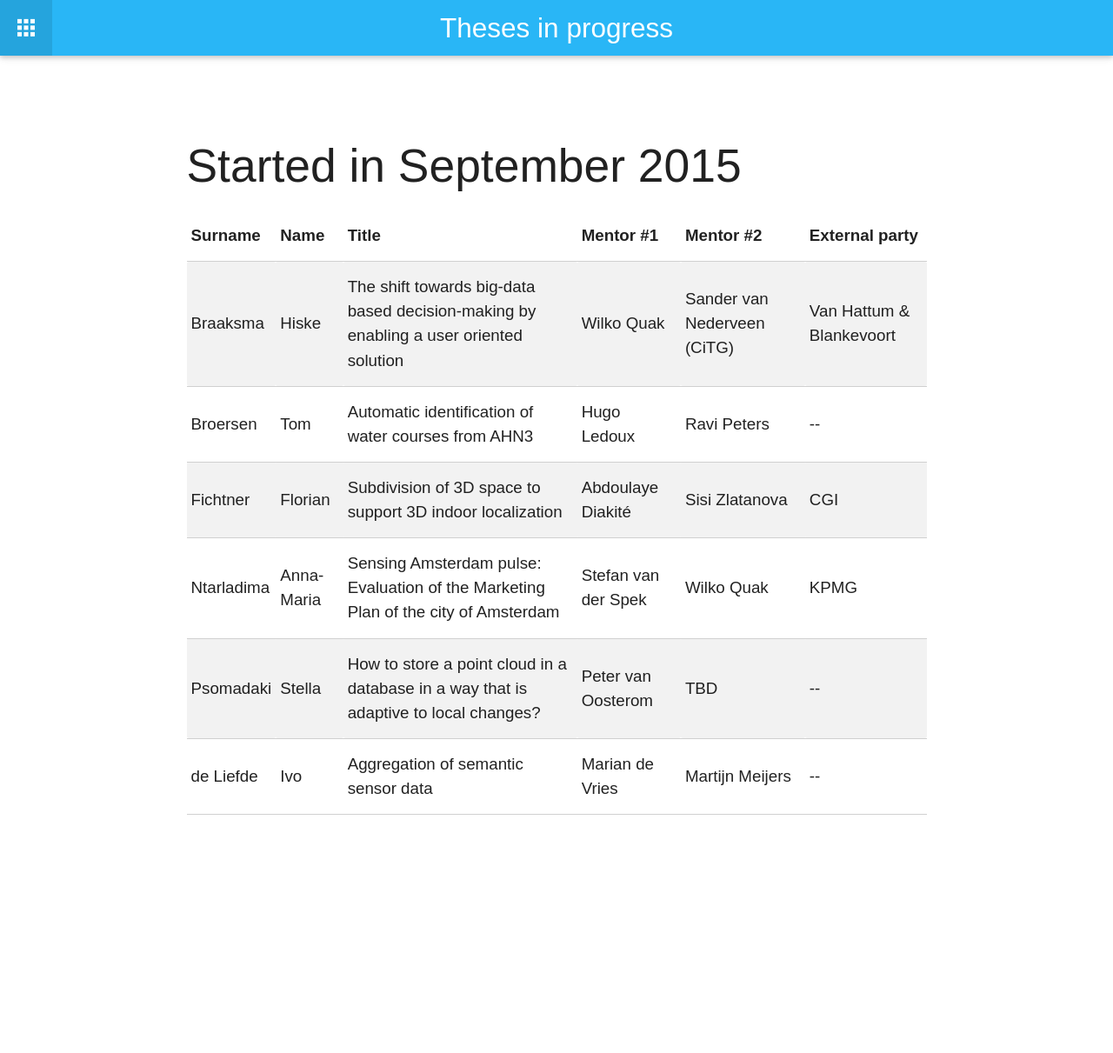
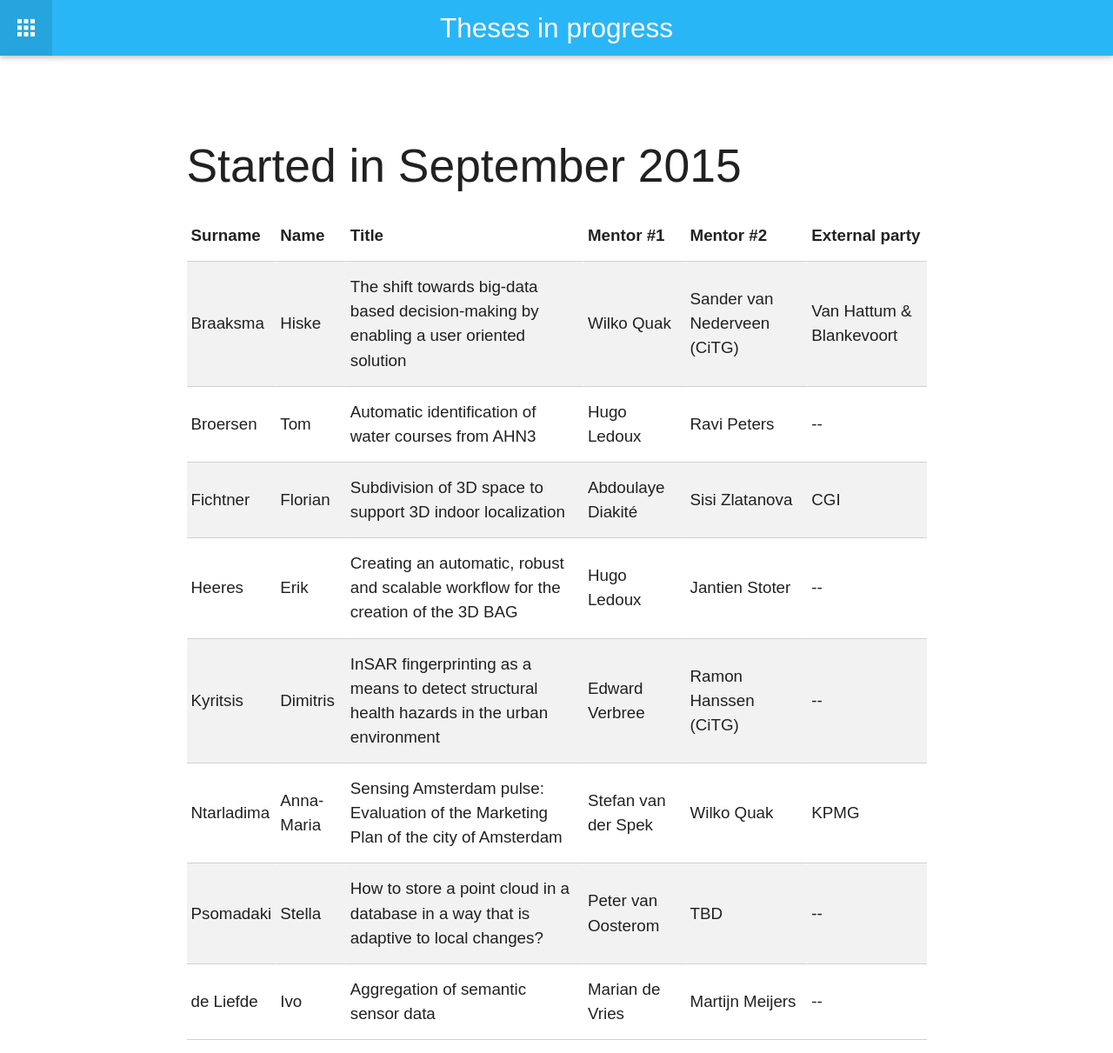
Before and after one commit to tudelft3d/geo2020, a Jekyll site: the page built from inprogress/index.md, in a window 1280 px wide. Shown: the whole page at 87% size. Built offline with Jekyll 4.4.1, drawn with Linux system fonts in a browser that asks for light colours; nearby versions of some CDN libraries; before the commit the page ends 952 px from its top, so only the background shows below that.

Commit message:
some more projects, finally

```diff
--- a/_data/students_current.yml
+++ b/_data/students_current.yml
@@ -1,3 +1,22 @@
+
+
+- surname: Heeres
+  name: Erik
+  title: "Creating an automatic, robust and scalable workflow for the creation of the 3D BAG"
+  start: 2015/09
+  mentor1: Hugo Ledoux
+  mentor2: Jantien Stoter
+  company: "--"
+
+
+- surname: Kyritsis
+  name: Dimitris
+  title: "InSAR fingerprinting as a means to detect structural health hazards in the urban environment"
+  start: 2015/09
+  mentor1: Edward Verbree
+  mentor2: Ramon Hanssen (CiTG)
+  company: "--"
+
 
 - surname: de Liefde
   name: Ivo
```
